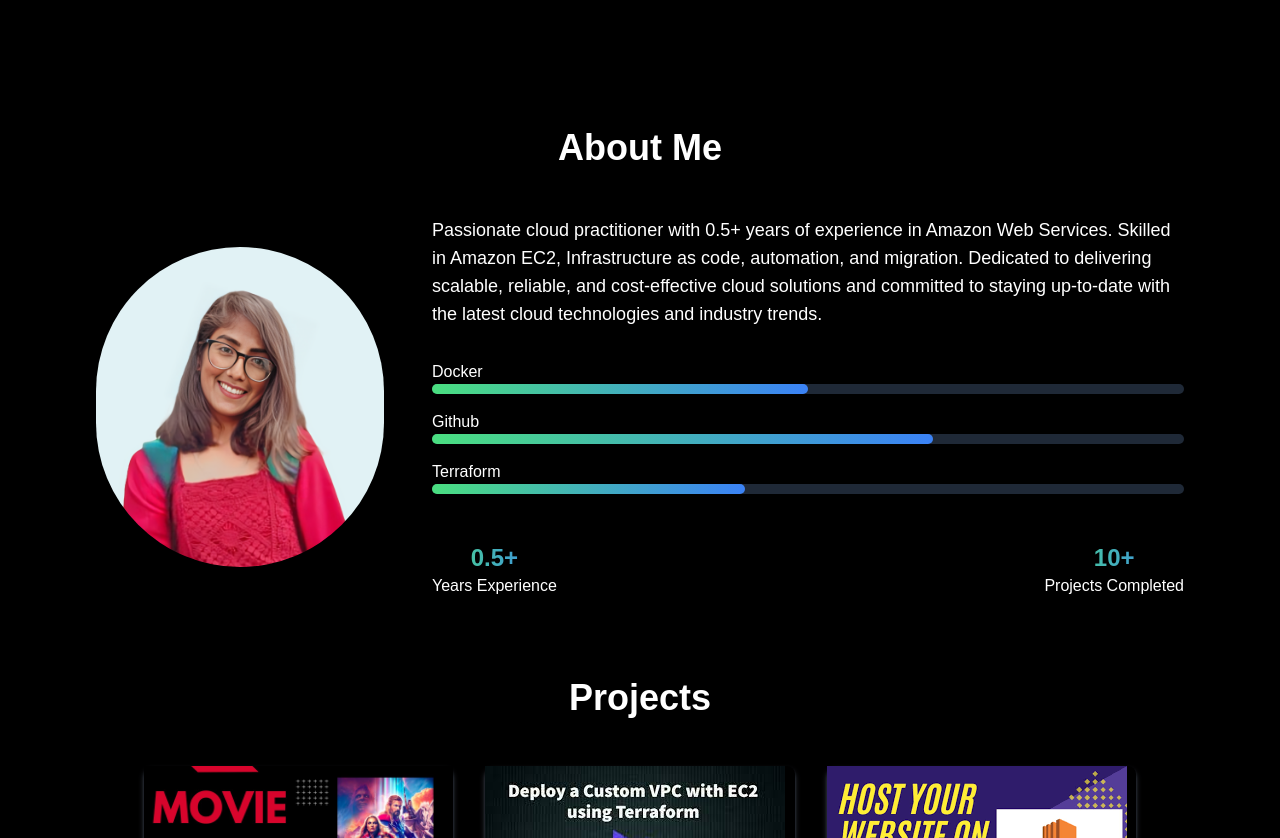
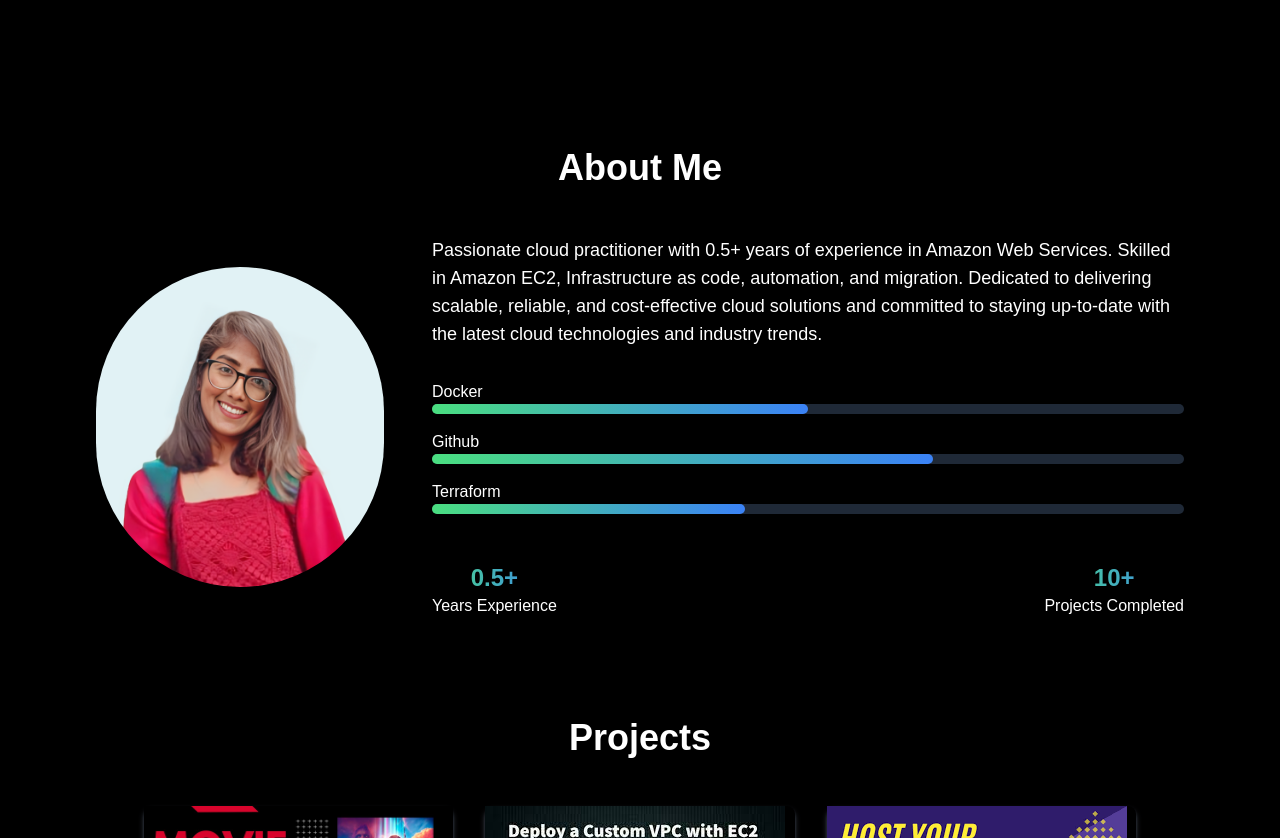
Before and after one commit to Reenku19/Portfolio_Website, a React (Vite) app: page / in a window 1280 px wide. Shown: the part 720-1558 px from the top of the page. Built offline with nearby package versions, Linux system fonts and the light colour scheme; a web font is replaced by a local one.

Commit message:
Update About.jsx

```diff
--- a/src/components/About.jsx
+++ b/src/components/About.jsx
@@ -3,7 +3,7 @@ import AboutImage from "../assets/reenku.png";
 
 export const About = () => {
     return (
-        <div className="bg-black text-white " id="about">
+        <div className="bg-black text-white py-5" id="about">
             <div className="container mx-auto px-8 md:px-16 lg:px-24">
                 <h2 className="text-4xl font-bold text-center mb-12">About Me</h2>
                 <div className="flex flex-col md:flex-row items-center md:space-x-12">
```
